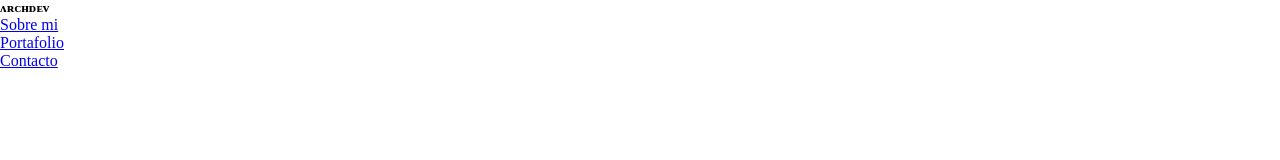
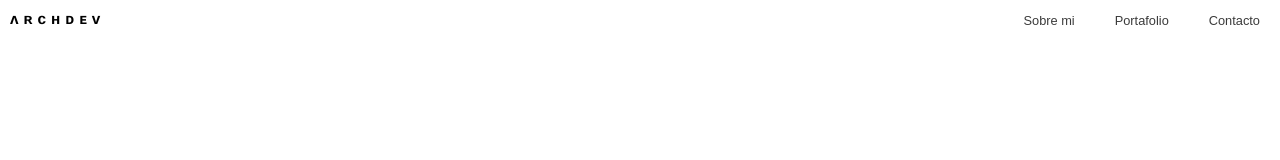
Before and after one commit to francoeromero/webs-projects, a plain HTML site: page PaginaPersonal/index.html in a window 1280 px wide. Drawn offline with Linux system fonts and the light colour scheme.

Commit message:
personalpage

```diff
--- a/PaginaPersonal/index.html
+++ b/PaginaPersonal/index.html
@@ -8,7 +8,8 @@
     <link rel="stylesheet" href="styles.css">
 </head>
 <body>
-    <header>
+
+    <header id="navbar">
         <h5 id="logo">ʌʀᴄʜᴅᴇᴠ</h5>
         <ul>
             <li> <a href="#sobremi" id="sobremi">Sobre mi</a></li>
--- a/PaginaPersonal/styles.css
+++ b/PaginaPersonal/styles.css
@@ -1,4 +1,64 @@
 *{
     margin: 0;
     padding: 0;
+    font-family: 'Franklin Gothic Medium', 'Arial Narrow', Arial, sans-serif;
 }
+
+html {
+    box-sizing: border-box;
+    font-size: 80%;
+    scroll-behavior: smooth;
+  }
+
+/*HEADER*/
+
+#navbar {
+    position: fixed;
+    width: 100%;
+    display: flex;
+    flex-direction: row;
+    justify-content: space-between;
+    background: transparent;
+    top: 0;
+    height: 40px;
+    z-index: 100;
+}
+
+ul {
+    display: flex;
+    flex-direction: row;
+    margin: 0px;
+    justify-content: center;
+    align-items: center;
+}
+
+ul li {
+    list-style: none;
+    height: 100%;
+    display: flex;
+    justify-content: center;
+    align-items: center;
+}
+
+ul li:hover {
+    background: rgb(184, 184, 184);
+    transition: 1s;
+}
+ul li a{
+    text-decoration: none;
+    margin-right: 20px;
+    margin-left: 20px;
+    color: rgb(59, 59, 59);
+    font-family: sans-serif;
+}
+
+#logo {
+    margin: 10px;
+    letter-spacing: 5px;
+    font-size: 1.2rem;
+    font-family: 'Franklin Gothic Medium', 'Arial Narrow', Arial, sans-serif;
+    color: rgb(0, 0, 0);
+
+}
+
+/*FIN HEADER*/
```
